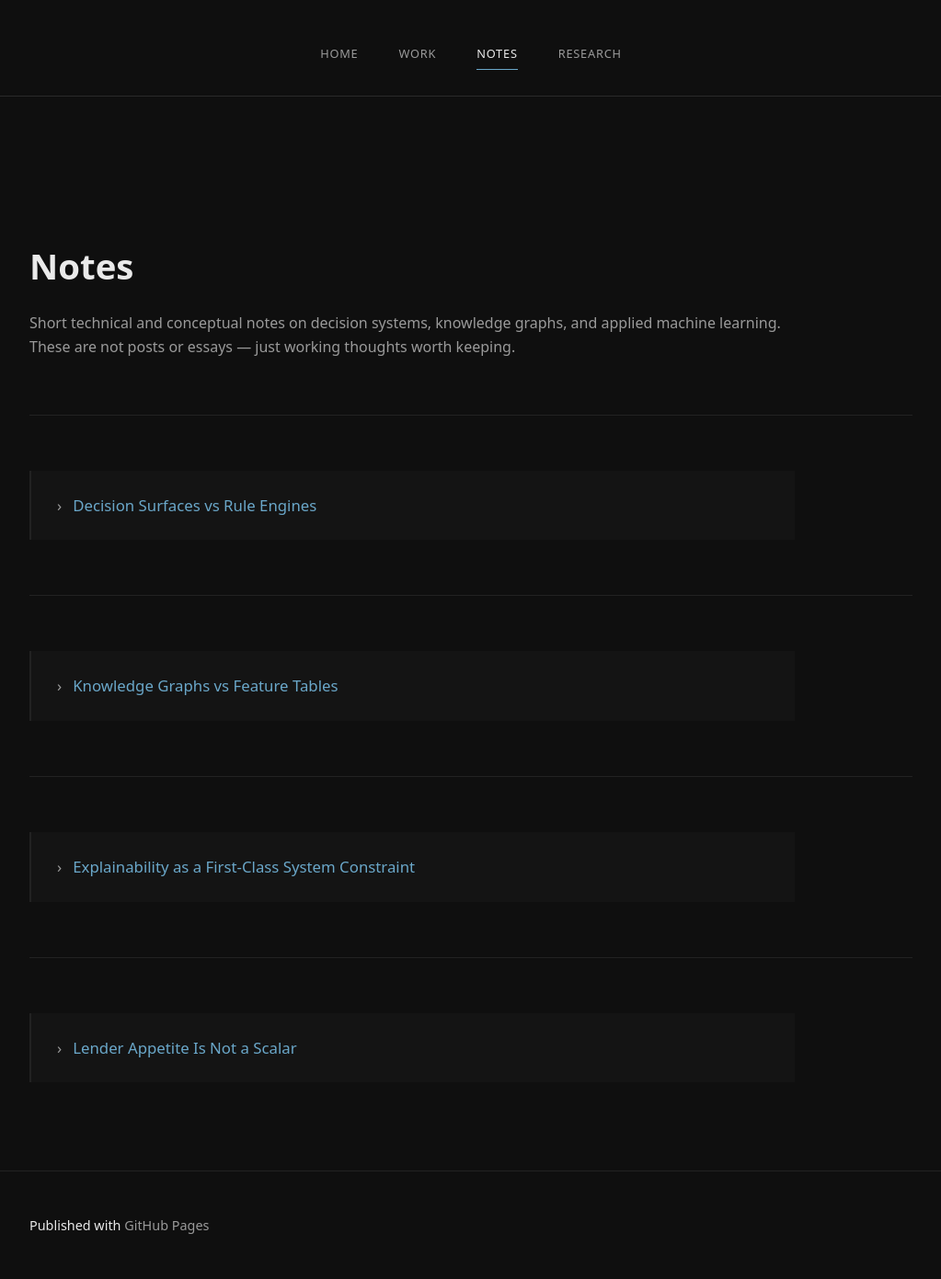
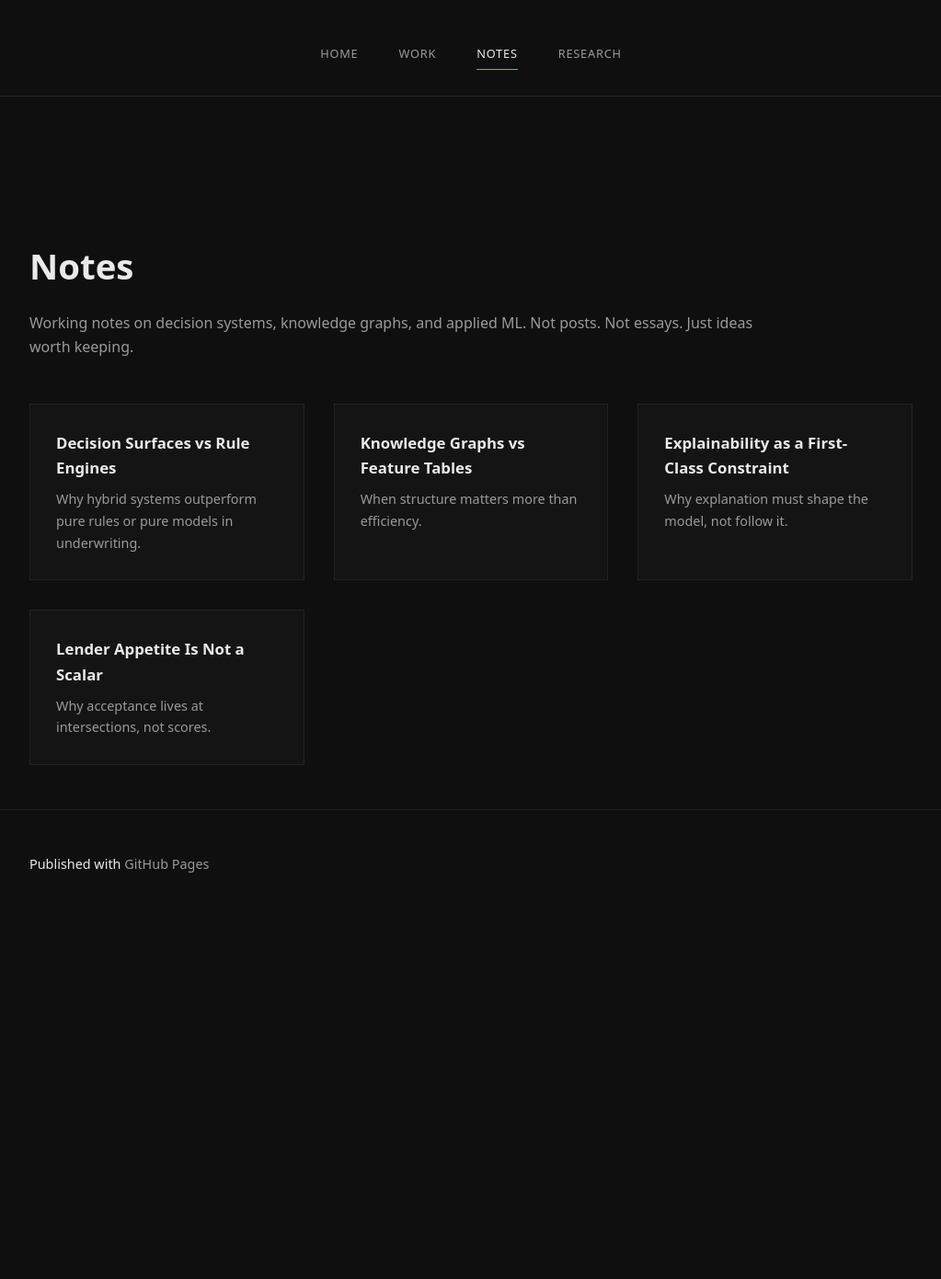
Before and after one commit to saucemachine/saucemachine.github.io, a Jekyll site: the page built from notes.md, in a window 1280 px wide. Shown: the whole page at 92% size, without its empty margins (128-1151 px from the left). Built offline with Jekyll 4.4.1, drawn with Linux system fonts in a browser that asks for light colours; after the commit the page ends 998 px from its top, so only the background shows below that.

Commit message:
notes tyling style

````diff
--- a/assets/style.css
+++ b/assets/style.css
@@ -1,4 +1,6 @@
-/* ---------- Theme variables ---------- */
+/* =========================================================
+   Theme variables
+   ========================================================= */
 :root {
   --bg: #0f0f0f;
   --fg: #eaeaea;
@@ -7,12 +9,15 @@
   --border: #222;
 }
 
-/* ---------- Reset ---------- */
+/* =========================================================
+   Reset & base document
+   ========================================================= */
 * {
   box-sizing: border-box;
 }
 
-html, body {
+html,
+body {
   margin: 0;
   padding: 0;
   background: var(--bg);
@@ -21,7 +26,9 @@ html, body {
   line-height: 1.65;
 }
 
-/* ---------- Layout ---------- */
+/* =========================================================
+   Layout
+   ========================================================= */
 .main-content {
   max-width: 64rem;
   margin: 0 auto;
@@ -29,7 +36,9 @@ html, body {
   background: transparent;
 }
 
-/* ---------- Navigation ---------- */
+/* =========================================================
+   Navigation
+   ========================================================= */
 .site-nav {
   display: flex;
   justify-content: center;
@@ -49,7 +58,6 @@ html, body {
   text-decoration: none;
   text-transform: uppercase;
   font-size: 0.8rem;
-
   transition: color 120ms ease;
 }
 
@@ -57,14 +65,15 @@ html, body {
   color: var(--fg);
 }
 
-/* Active tab */
 .site-nav a.active {
   color: var(--fg);
   border-bottom: 1px solid var(--accent);
   padding-bottom: 0.35rem;
 }
 
-/* ---------- Typography ---------- */
+/* =========================================================
+   Typography
+   ========================================================= */
 h1 {
   font-size: 2.4rem;
   margin-bottom: 0.75rem;
@@ -77,7 +86,7 @@ h2 {
   position: relative;
 }
 
-/* Section lead-in rule (quiet visual flair) */
+/* Section lead-in rule */
 h2::before {
   content: "";
   display: block;
@@ -98,17 +107,19 @@ p {
   color: var(--fg);
 }
 
-/* Subtitle feel under main heading */
+/* Subtitle feel */
 h1 + p {
   color: var(--muted);
 }
 
-/* Slight role/description separation */
+/* Role / description separation */
 h3 + p {
   color: var(--muted);
 }
 
-/* ---------- Links ---------- */
+/* =========================================================
+   Links & emphasis
+   ========================================================= */
 a {
   color: var(--accent);
   text-decoration: none;
@@ -118,13 +129,14 @@ a:hover {
   text-decoration: underline;
 }
 
-/* ---------- Emphasis ---------- */
 strong {
   color: var(--accent);
   font-weight: 500;
 }
 
-/* ---------- Lists ---------- */
+/* =========================================================
+   Lists
+   ========================================================= */
 ul {
   margin-top: 1rem;
   margin-bottom: 2.25rem;
@@ -133,69 +145,72 @@ ul {
 
 li {
   margin-bottom: 0.65rem;
-  color: var(--fg);
 }
 
-/* ---------- Section separators ---------- */
+/* =========================================================
+   Horizontal rules
+   ========================================================= */
 hr {
   border: none;
   border-top: 1px solid var(--border);
   margin: 3.75rem 0;
 }
 
-/* ---------- Notes (collapsible, blog-like) ---------- */
-details {
-  max-width: 52rem;
-  margin-bottom: 3rem;
-  padding: 1.5rem 1.75rem;
-  border-left: 2px solid var(--border);
-  background: rgba(255, 255, 255, 0.02);
+/* =========================================================
+   Notes index (tile layout)
+   ========================================================= */
+.notes-grid {
+  display: grid;
+  grid-template-columns: repeat(auto-fit, minmax(260px, 1fr));
+  gap: 2rem;
+  margin-top: 3rem;
 }
 
-summary {
-  cursor: pointer;
-  font-size: 1.05rem;
-  font-weight: 500;
-  color: var(--fg);
-  list-style: none;
+.note-tile {
+  display: block;
+  padding: 1.75rem;
+  background: rgba(255, 255, 255, 0.02);
+  border: 1px solid var(--border);
+  text-decoration: none;
+  transition: border-color 120ms ease, transform 120ms ease;
 }
 
-summary::-webkit-details-marker {
-  display: none;
+.note-tile h3 {
+  margin: 0 0 0.5rem;
+  font-size: 1.05rem;
+  color: var(--fg);
 }
 
-summary::before {
-  content: "›";
-  display: inline-block;
-  margin-right: 0.75rem;
+.note-tile p {
+  margin: 0;
+  font-size: 0.9rem;
   color: var(--muted);
-  transform: rotate(0deg);
-  transition: transform 120ms ease, color 120ms ease;
 }
 
-details[open] summary::before {
-  transform: rotate(90deg);
-  color: var(--accent);
+.note-tile:hover {
+  border-color: var(--accent);
+  transform: translateY(-2px);
 }
 
-details[open] {
-  border-left-color: var(--accent);
-  background: rgba(255, 255, 255, 0.035);
+/* =========================================================
+   Images
+   ========================================================= */
+img {
+  max-width: 100%;
+  display: block;
+  margin: 2rem 0;
+  border: 1px solid var(--border);
 }
 
-details p {
-  margin-top: 1.25rem;
-  color: var(--muted);
-  max-width: 48rem;
-}
-
-/* ---------- Code blocks ---------- */
+/* =========================================================
+   Code blocks
+   ========================================================= */
 pre {
   background: #111;
-  padding: 1rem 1.25rem;
+  padding: 1.25rem 1.5rem;
   overflow-x: auto;
   border-left: 2px solid var(--border);
-  margin-top: 1.25rem;
+  margin: 2rem 0;
 }
 
 code {
@@ -203,8 +218,9 @@ code {
   font-size: 0.9rem;
 }
 
-
-/* ---------- Footer ---------- */
+/* =========================================================
+   Footer
+   ========================================================= */
 .site-footer {
   max-width: 64rem;
   margin: 0 auto;
--- a/notes.md
+++ b/notes.md
@@ -5,104 +5,29 @@ title: Notes
 
 # Notes
 
-Short technical and conceptual notes on decision systems, knowledge graphs,
-and applied machine learning. These are not posts or essays — just working
-thoughts worth keeping.
+Working notes on decision systems, knowledge graphs, and applied ML.
+Not posts. Not essays. Just ideas worth keeping.
 
----
+<div class="notes-grid">
 
-<details>
-<summary><strong>Decision Surfaces vs Rule Engines</strong></summary>
+<a class="note-tile" href="/notes/decision-surfaces">
+  <h3>Decision Surfaces vs Rule Engines</h3>
+  <p>Why hybrid systems outperform pure rules or pure models in underwriting.</p>
+</a>
 
-**Context**
-Most underwriting systems still rely on rule engines because they are legible,
-auditable, and easy to reason about under regulatory pressure.
+<a class="note-tile" href="/notes/graphs-vs-tables">
+  <h3>Knowledge Graphs vs Feature Tables</h3>
+  <p>When structure matters more than efficiency.</p>
+</a>
 
-**Observation**
-Rule engines fail at boundaries. Every exception must be anticipated in advance,
-and once exceptions accumulate, the rule set becomes opaque even to its authors.
+<a class="note-tile" href="/notes/explainability">
+  <h3>Explainability as a First-Class Constraint</h3>
+  <p>Why explanation must shape the model, not follow it.</p>
+</a>
 
-**Alternative**
-Decision surfaces allow smooth local behavior while respecting global constraints.
-They model *likelihood*, not *permission*.
+<a class="note-tile" href="/notes/appetite">
+  <h3>Lender Appetite Is Not a Scalar</h3>
+  <p>Why acceptance lives at intersections, not scores.</p>
+</a>
 
-**Practice**
-In production systems, the most robust architecture is hybrid:
-
-- hard constraints for structural limits
-- soft surfaces for ranking, routing, and appetite estimation
-
-The mistake is treating these as competing paradigms rather than layers.
-</details>
-
----
-
-<details>
-<summary><strong>Knowledge Graphs vs Feature Tables</strong></summary>
-
-Feature tables collapse structure into columns. This is efficient, but lossy.
-
-Knowledge graphs preserve:
-- relationships
-- cardinality
-- optionality
-- evolving schema
-
-The cost is higher ingestion complexity and slower iteration early on. The
-benefit appears later, when new questions emerge that were not anticipated at
-data collection time.
-
-A useful heuristic:
-- if the question space is stable, use tables
-- if the question space is evolving, use graphs
-
-In lending systems, the question space is almost never stable.
-</details>
-
----
-
-<details>
-<summary><strong>Explainability as a First-Class System Constraint</strong></summary>
-
-Explainability is often treated as a post-processing step: generate a score,
-then attach an explanation.
-
-This works poorly in systems where:
-- decisions are contested
-- feedback loops exist
-- human override is expected
-
-In these cases, explainability must shape the model *itself*. Feature design,
-aggregation logic, and thresholding should all be influenced by what can be
-reasonably explained to a human operator.
-
-```python
-def score(application):
-    constraints = hard_constraints(application)
-    surface_score = model.predict(application.features)
-
-    if not constraints:
-        return None
-
-    return surface_score
-
-This does not imply simplistic models. It implies models whose internal logic
-maps cleanly onto human concepts.
-</details>
-
----
-
-<details>
-<summary><strong>Lender Appetite Is Not a Scalar</strong></summary>
-
-![Conditional appetite sketch](/assets/appetite-graph.png)
-
-Appetite varies across dimensions:
-- deal type
-- risk distribution
-- operational load
-- recent outcomes
-
-Graph representations allow appetite to exist at intersections,
-not as a global score.
-</details>
+</div>
````
Also changed, not shown: notes/appetite.md (added, +30 -0 lines).
